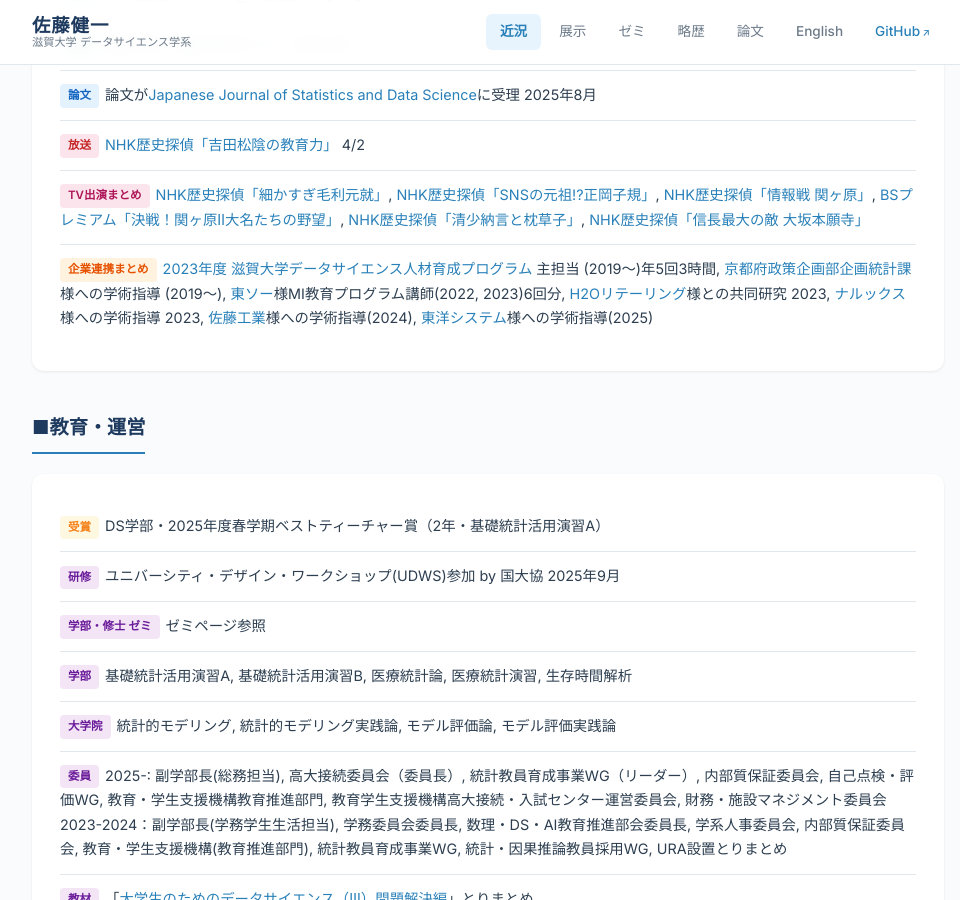
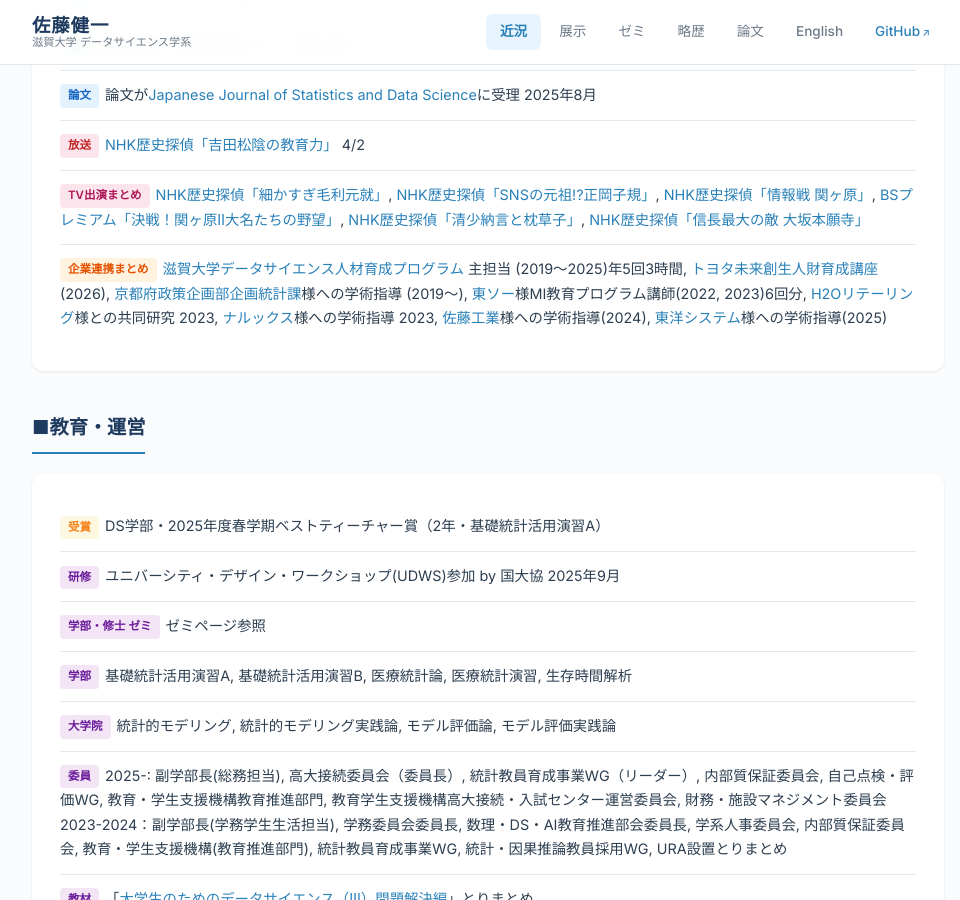
Before and after one commit to ksatohds/ksatohds.github.io, a Jekyll site: the page built from index.md, in a window 1280 px wide and 900 px high, scrolled down 1111 px. Shown: the whole window, without its empty margins (152-1112 px from the left). Built offline with Jekyll 4.4.1, drawn with Linux system fonts in a browser that asks for light colours.

Commit message:
20260601 update collaboration list with Toyota lecture and program dates
Co-Authored-By: Claude Opus 4.6 (1M context) <noreply@anthropic.com>

```diff
--- a/index.md
+++ b/index.md
@@ -44,7 +44,7 @@ title: 近況
       <li><span class="news-tag paper">論文</span>論文が<a href="https://doi.org/10.1007/s42081-025-00314-0">Japanese Journal of Statistics and Data Science</a>に受理 2025年8月</li>
       <li><span class="news-tag media">放送</span><a href="https://www.nhk.jp/p/rekishi-tantei/ts/VR22V15XWL/episode/te/2Z7QR3WJWG/">NHK歴史探偵「吉田松陰の教育力」</a> 4/2</li>
       <li><span class="news-tag tv">TV出演まとめ</span><a href="https://www.nhk-ondemand.jp/goods/G2021114244SA000/">NHK歴史探偵「細かすぎ毛利元就」</a>, <a href="https://www.nhk-ondemand.jp/goods/G2022123781SA000/?np_banID=top_nw_m_123781">NHK歴史探偵「SNSの元祖!?正岡子規」</a>, <a href="https://www.nhk.jp/p/rekishi-tantei/ts/VR22V15XWL/episode/te/85NPJ89265/">NHK歴史探偵「情報戦 関ヶ原」</a>, <a href="https://www.nhk-ondemand.jp/goods/G2023126003SA000/">BSプレミアム「決戦！関ヶ原Ⅱ大名たちの野望」</a>, <a href="https://www.nhk.jp/p/rekishi-tantei/ts/VR22V15XWL/episode/te/6XVLZRRX8Q/">NHK歴史探偵「清少納言と枕草子」</a>, <a href="https://www.web.nhk/tv/an/rekishi-tantei/pl/series-tep-VR22V15XWL/ep/GPRWGV86XV">NHK歴史探偵「信長最大の敵 大坂本願寺」</a></li>
-      <li><span class="news-tag collab">企業連携まとめ</span><a href="http://ohmi-dsi.jp/program/">2023年度 滋賀大学データサイエンス人材育成プログラム</a> 主担当 (2019〜)年5回3時間, <a href="http://www.pref.kyoto.jp/info/gyosei/soshiki/026/index.html">京都府政策企画部企画統計課</a>様への学術指導 (2019〜), <a href="https://www.tosoh.co.jp/">東ソー</a>様MI教育プログラム講師(2022, 2023)6回分, <a href="https://www.h2o-retailing.co.jp/ja/index.html">H2Oリテーリング</a>様との共同研究 2023, <a href="https://www.nalux.co.jp/">ナルックス</a>様への学術指導 2023, <a href="https://www.satokogyo.co.jp/">佐藤工業</a>様への学術指導(2024), <a href="https://toyo-system.co.jp/">東洋システム</a>様への学術指導(2025)</li>
+      <li><span class="news-tag collab">企業連携まとめ</span><a href="http://ohmi-dsi.jp/program/">滋賀大学データサイエンス人材育成プログラム</a> 主担当 (2019〜2025)年5回3時間, <a href="https://www.shiga-u.ac.jp/24897/">トヨタ未来創生人財育成講座</a>(2026), <a href="http://www.pref.kyoto.jp/info/gyosei/soshiki/026/index.html">京都府政策企画部企画統計課</a>様への学術指導 (2019〜), <a href="https://www.tosoh.co.jp/">東ソー</a>様MI教育プログラム講師(2022, 2023)6回分, <a href="https://www.h2o-retailing.co.jp/ja/index.html">H2Oリテーリング</a>様との共同研究 2023, <a href="https://www.nalux.co.jp/">ナルックス</a>様への学術指導 2023, <a href="https://www.satokogyo.co.jp/">佐藤工業</a>様への学術指導(2024), <a href="https://toyo-system.co.jp/">東洋システム</a>様への学術指導(2025)</li>
     </ul>
   </div>
 </div>
```
